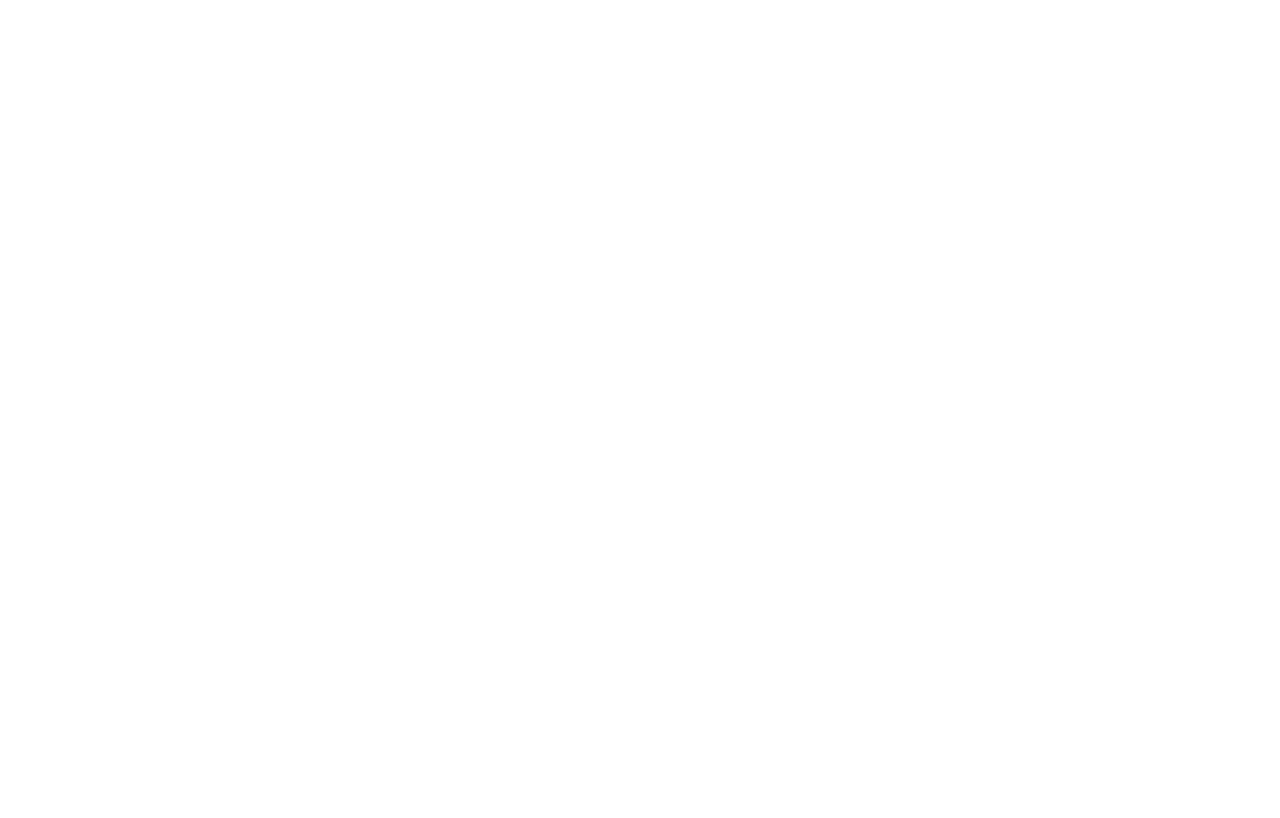
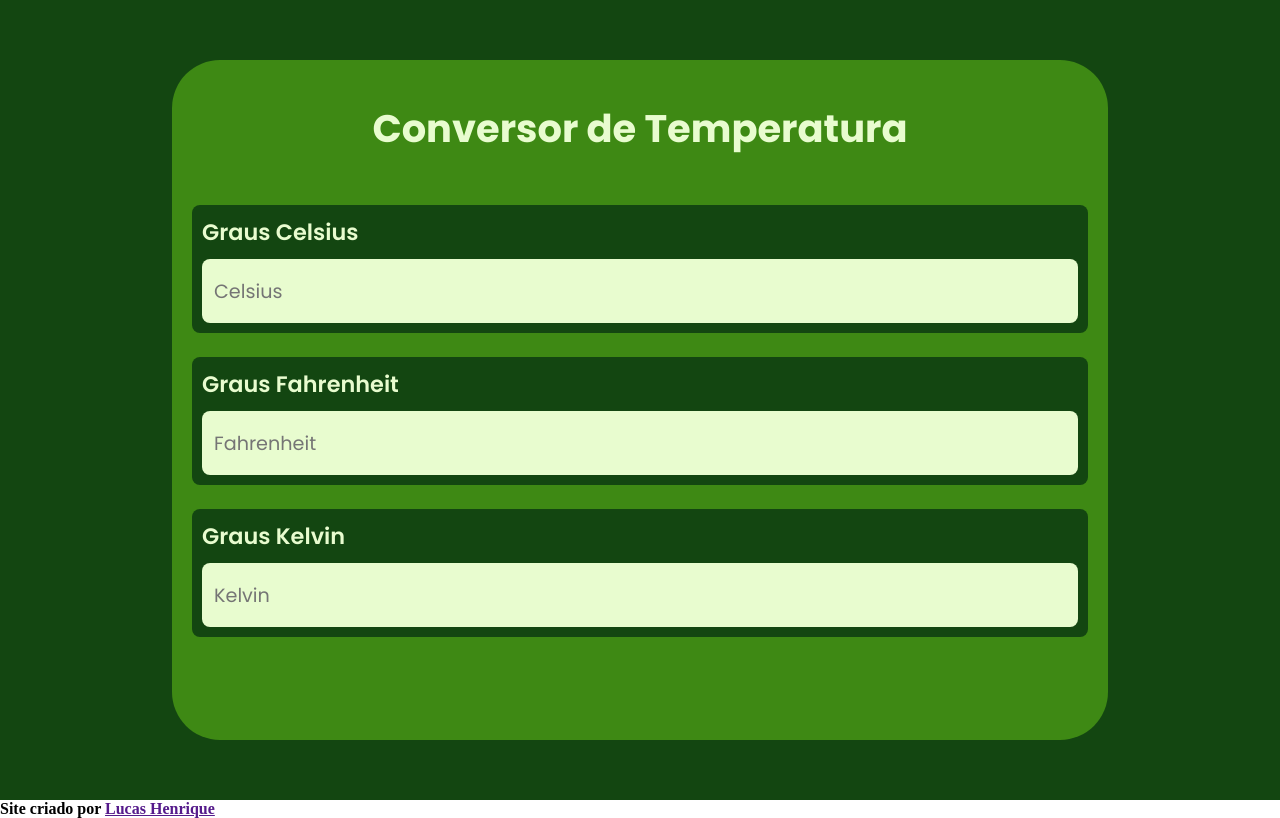
Before and after one commit to DevLucasHenrique/Temperature-Converter, a plain HTML site: page src/index.html in a window 1280 px wide. Drawn offline with Linux system fonts and the light colour scheme.

Commit message:
Site pronto

```diff
--- /dev/null
+++ b/src/css/index.css
@@ -0,0 +1,5 @@
+* {
+    margin: 0px;
+    padding: 0px;
+    box-sizing: border-box;
+}
--- /dev/null
+++ b/src/css/media.css
@@ -0,0 +1,79 @@
+@media screen and (min-width: 768px){
+    div#inputsDiv {
+        width: 85%;
+    }
+
+    div#inputsDiv > h1 {
+        font-size: 2.4em;
+        margin-top: 20px;
+    }
+
+    div#inputsDiv div.inputDiv > label {
+        margin-bottom: 10px;
+        font-size: 1.4em;
+    }
+
+    div#inputsDiv input {
+        font-size: 1.2em;
+        height: 60%;
+    }
+
+    div.inputDiv {
+        margin-bottom: 24px;
+        height: 20%;
+    }
+}
+
+@media screen and (min-width: 1024px){
+    div#inputsDiv {
+        width: 70%;
+    }
+
+    div#inputsDiv > h1 {
+        font-size: 2.4em;
+        margin-top: 20px;
+    }
+
+    div#inputsDiv div.inputDiv > label {
+        margin-bottom: 10px;
+        font-size: 1.4em;
+    }
+
+    div#inputsDiv input {
+        font-size: 1.2em;
+        height: 60%;
+    }
+
+    div.inputDiv {
+        margin-bottom: 24px;
+        height: 20%;
+    }
+}
+
+@media screen and (min-width: 1440px) {
+
+    div#inputsDiv {
+        width: 50%;
+        align-items: center;
+    }
+
+    div#inputsDiv > h1 {
+        font-size: 2.8em;
+        margin-top: 20px;
+    }
+
+    div#inputsDiv div.inputDiv > label {
+        margin-bottom: 10px;
+        font-size: 1.4em;
+    }
+
+    div#inputsDiv input {
+        font-size: 1.2em;
+        height: 60%;
+    }
+
+    div.inputDiv {
+        margin-bottom: 24px;
+        height: 20%;
+    }
+}
--- /dev/null
+++ b/src/css/style.css
@@ -0,0 +1,68 @@
+@import url('https://fonts.googleapis.com/css2?family=Inter:ital,opsz,wght@0,14..32,100..900;1,14..32,100..900&family=Poppins:ital,wght@0,100;0,200;0,300;0,400;0,500;0,600;0,700;0,800;0,900;1,100;1,200;1,300;1,400;1,500;1,600;1,700;1,800;1,900&display=swap');
+
+:root {
+    /* Colors */
+    --darkGreen: #134611;
+    --semiDarkGreen: #3E8914;
+    --normalGreen: #3DA35D;
+    --semiLightGreen: #96E072;
+    --lightGreen: #E8FCCF;
+}
+
+main {
+    display: flex;
+    align-items: center;
+    justify-content: center;
+    background-color: var(--darkGreen);
+    width: 100dvw;
+    height: 100dvh;
+}
+
+div#inputsDiv {
+    text-align: center;
+    align-items: center;
+    color: var(--lightGreen);
+    box-sizing: content-box;
+    display: flex;
+    padding: 20px;
+    background-color: var(--semiDarkGreen);
+    border-radius: 48px;
+    flex-flow: column nowrap;
+    width: 100%;
+    height: 80%;
+}
+
+div#inputsDiv > h1 {
+    font-family: "Poppins";
+    font-size: 2.2em;
+    margin-bottom: 48px;
+}
+
+div.inputDiv {
+    display: flex;
+    flex-flow: column nowrap;
+    width: 100%;
+    height: 18%;
+    background-color: var(--darkGreen);
+    padding: 10px;
+    margin-bottom: 10px;
+    border-radius: 8px;
+}
+
+div#inputsDiv div.inputDiv > label {
+    font-family: "Poppins";
+    font-size: 1.05em;
+    font-weight: 600;
+    align-self: flex-start;
+    margin-bottom: 1%;
+}
+
+div#inputsDiv input {
+    background-color: var(--lightGreen);
+    width: 100%;
+    font-size: 1.02em;
+    font-family: "Poppins";
+    border: none;
+    border-radius: 8px;
+    padding: 12px;
+}
--- a/src/index.html
+++ b/src/index.html
@@ -3,9 +3,34 @@
 <head>
     <meta charset="UTF-8">
     <meta name="viewport" content="width=device-width, initial-scale=1.0">
+    <link rel="shortcut icon" href="https://img.icons8.com/?size=100&id=12997&format=png&color=000000" type="image/x-icon">
+    <link rel="stylesheet" href="css/style.css" >
+    <link rel="stylesheet" href="css/index.css">
+    <link rel="stylesheet" href="css/media.css" media="(min-width: 768px)">
     <title>Conversor de temperatura</title>
 </head>
 <body>
+    <main>
+        <div id="inputsDiv">
+            <h1>Conversor de Temperatura</h1>
+            <div class="inputDiv">
+                <label for="celsius">Graus Celsius</label>
+                <input type="number" class="numberEntry" id="celsius" placeholder="Celsius">
+            </div>
+            <div class="inputDiv">
+                <label for="fahrenheit">Graus Fahrenheit</label>
+                <input type="number" class="numberEntry" id="fahrenheit" placeholder="Fahrenheit">
+            </div>
+            <div class="inputDiv">
+                <label for="kelvin">Graus Kelvin</label>
+                <input type="number" class="numberEntry" id="kelvin" placeholder="Kelvin">
+            </div>
+        </div>
+    </main>
+    <footer>
+        <h4>Site criado por <strong><a href="">Lucas Henrique</a></strong></h4>
+    </footer>
 
+    <script src="javascript/script.js"></script>
 </body>
 </html>
--- /dev/null
+++ b/src/javascript/script.js
@@ -0,0 +1,31 @@
+const celciusInput = document.querySelector("input#celsius");
+const fahrenheitInput = document.querySelector("input#fahrenheit");
+const kelvinInput = document.querySelector("input#kelvin");
+
+function convertFromCelsius() {
+    const celsiusValue = parseFloat(celciusInput.value);
+    const fahrenheit = (celsiusValue * 9 / 5) + 32;
+    fahrenheitInput.value = fahrenheit.toFixed(2);
+    const kelvin = celsiusValue + 273.15;
+    kelvinInput.value = kelvin.toFixed(2);
+}
+
+function convertFromFahrenheit() {
+    const fahrenheitValue = parseFloat(fahrenheitInput.value);
+    const celsius = (fahrenheitValue - 32) * 5 / 9;
+    celciusInput.value = celsius.toFixed(2);
+    const kelvin = (fahrenheitValue - 32) * 5 / 9 + 273.15;
+    kelvinInput.value = kelvin.toFixed(2);
+}
+
+function convertFromKelvin() {
+    const kelvinValue = parseFloat(kelvinInput.value);
+    const celsius = kelvinValue - 273.15;
+    celciusInput.value = celsius.toFixed(2);
+    const fahrenheit = (kelvinValue - 273.15) * 9 / 5 + 32;
+    fahrenheitInput.value = fahrenheit.toFixed(2);
+}
+
+celciusInput.addEventListener("input", convertFromCelsius);
+fahrenheitInput.addEventListener("input", convertFromFahrenheit);
+kelvinInput.addEventListener("input", convertFromKelvin);
```
Also changed, not shown: description.txt (added).
